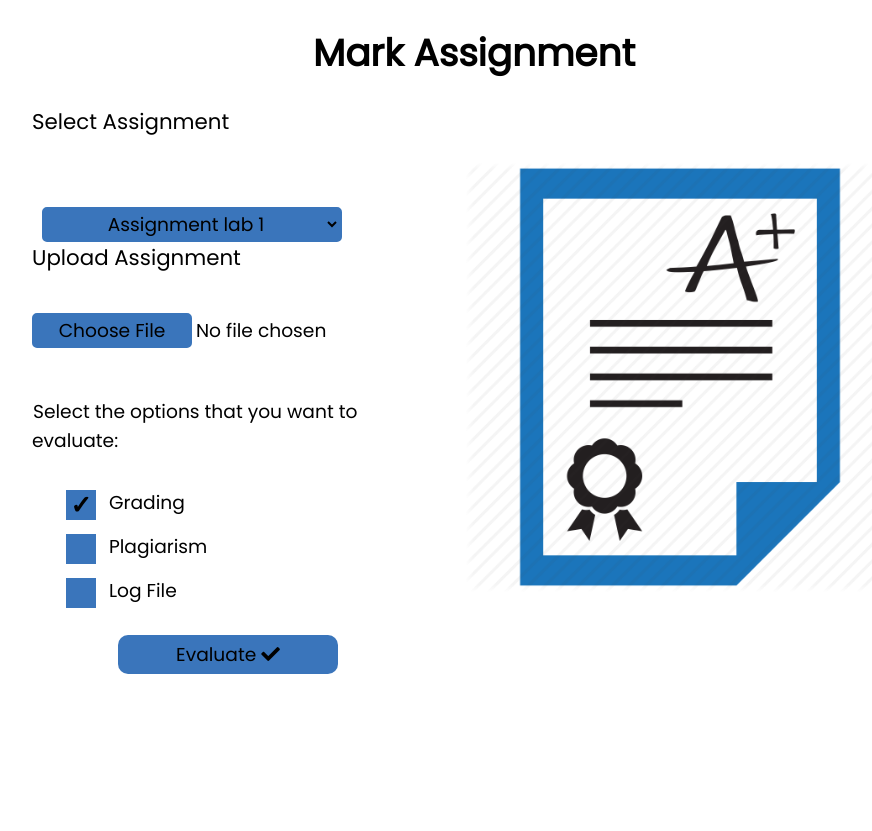
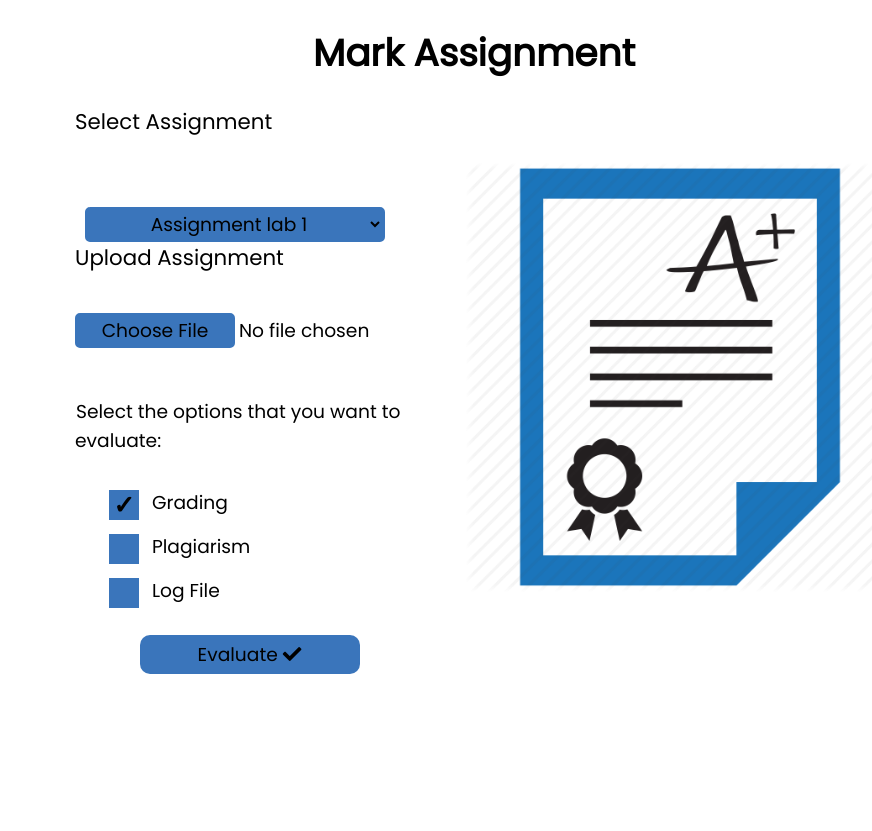
Before and after one commit to SE-19/autograding-of-cs-courses, a Flask app: page / in a window 1280 px wide. Shown: the whole page, without its empty margins (166-1038 px from the left). Run offline with Flask 2, Linux system fonts and the light colour scheme; some libraries are stand-ins or nearby versions.

Commit message:
style changes in mark-assignment

```diff
--- a/static/css/mark_assignment.css
+++ b/static/css/mark_assignment.css
@@ -1,10 +1,6 @@
 /* Styling the page */
 
 @import url('https://fonts.googleapis.com/css?family=Poppins');
-body {
-    background-color:rgb(255, 255, 255);
-    user-select: none;
-}
 #heading {
     text-align: center;
     font-family: 'Poppins';
@@ -17,8 +13,15 @@ body {
     transform:scale(0.84);
 }
 .container {
+    border: 0;
+    border-radius: 50px;
+    user-select: none;
     margin-left: 190px;
     width: 600px;
+}
+.inside-container {
+    width: 514px;
+    margin-left: 43px;
 }
 #select_assignment_lbl, #upload_assignment_lbl {
     font-size: 16pt;
--- a/templates/mark_assignment.html
+++ b/templates/mark_assignment.html
@@ -17,6 +17,7 @@
 
     <!-- Adding the assignment selector -->
     <div class="container">
+        <div class="inside-container">
             <label for="select_assignment" id="select_assignment_lbl"> Select Assignment</label>
             <select name="select_assignment" class="select_assignment" required="True">
                 <option value="a1">Assignment lab 1</option>
@@ -61,6 +62,7 @@
                 <button type="button" id="evaluate">Evaluate <i class="fa fa-check"></i></button>
             </div>
         </div>
+    </div>
 
 
     <!-- removing issue of float in image style -->
```
Lines whose indentation alone changed are shown as unchanged.
